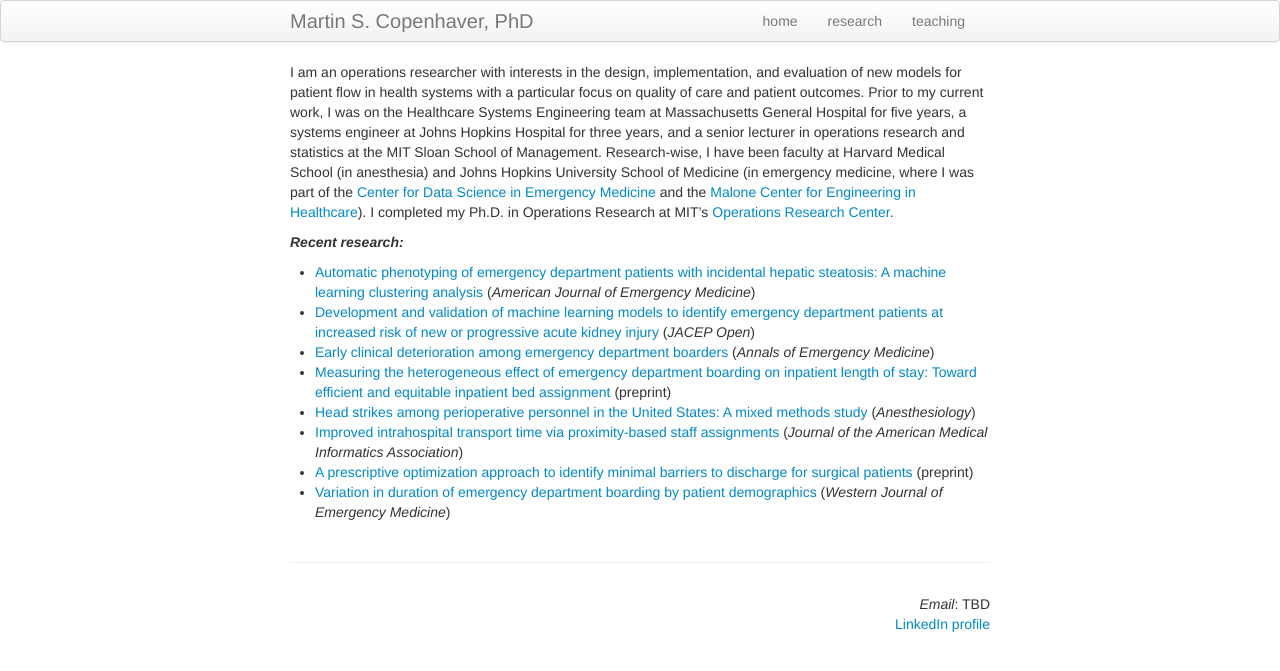
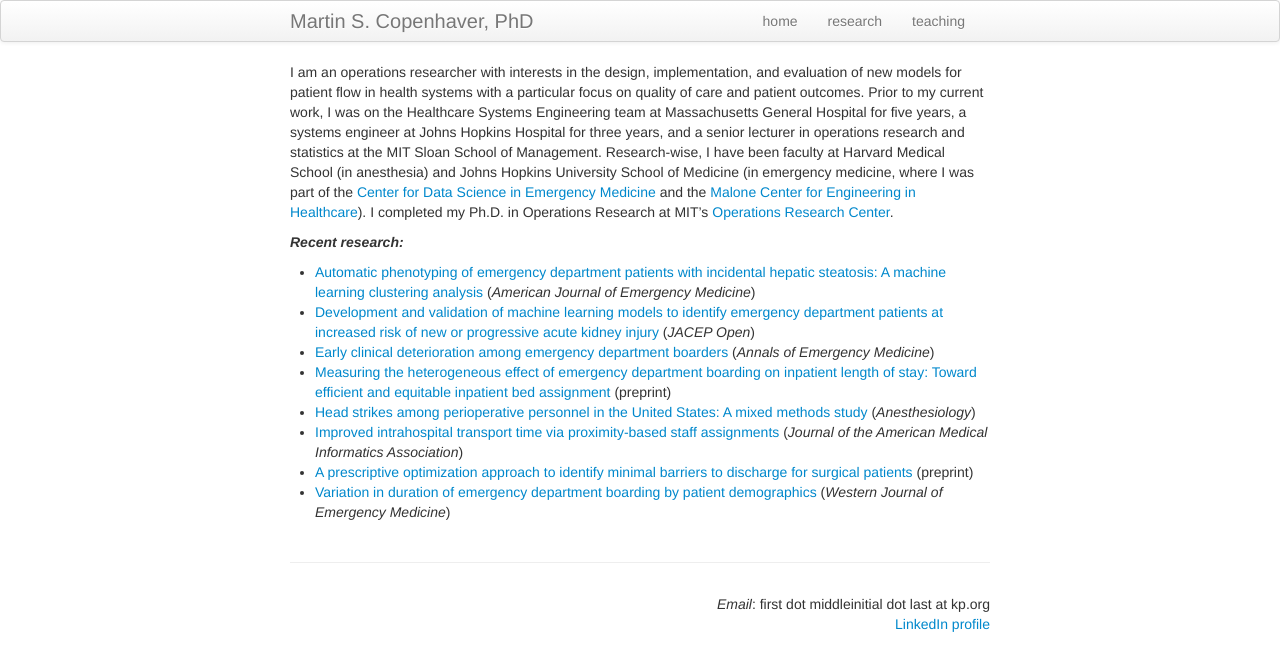
Before and after one commit to martincopenhaver/martincopenhaver.github.io, a Jekyll site: the page built from index.md, in a window 1280 px wide. Shown: the top 671 px of the page. Built offline with Jekyll 4.4.1, drawn with Linux system fonts in a browser that asks for light colours.

Commit message:
Update default.html

```diff
--- a/_includes/themes/twitter/default.html
+++ b/_includes/themes/twitter/default.html
@@ -53,7 +53,7 @@
       <hr>
       <footer>
         <p align="right">
-          <i>Email</i>: TBD
+          <i>Email</i>: first dot middleinitial dot last at kp.org
           <br><a href="https://www.linkedin.com/in/martincopenhaver">LinkedIn profile</a>
         </p>
       </footer>
```
